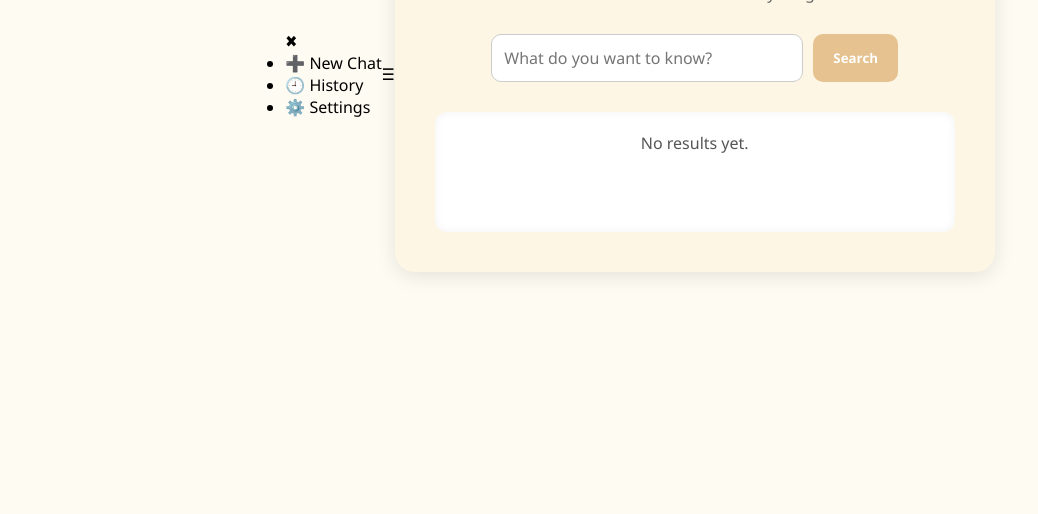
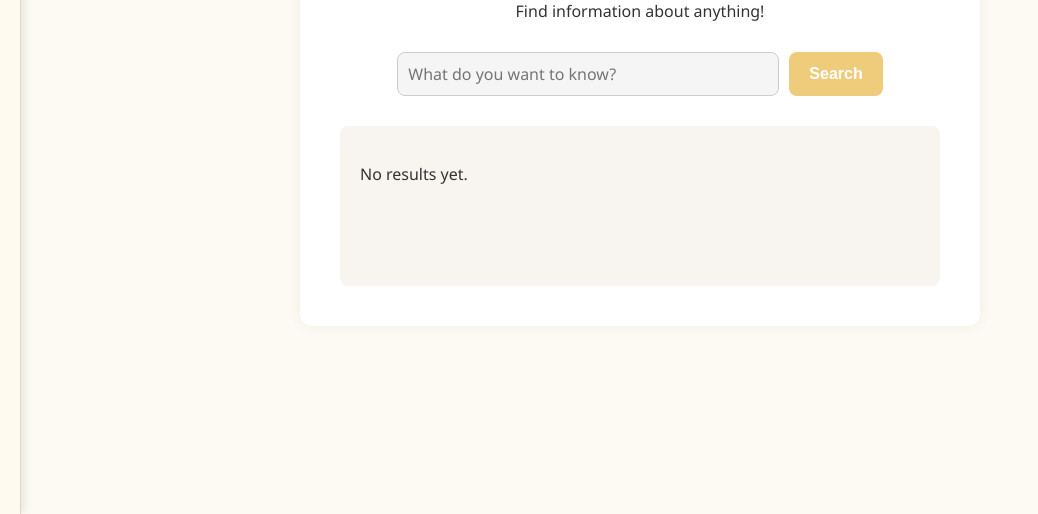
Before and after one commit to Chinmay-Anmulwar/Research-agent, a plain HTML site: page index.html in a window 1280 px wide. Shown: the part 326-840 px from the top of the page, without its empty margins (0-1038 px from the left). Before the commit the page ends 800 px from the top, so only its background shows below. Drawn offline with Linux system fonts and the light colour scheme.

Commit message:
Update style.css

```diff
--- a/style.css
+++ b/style.css
@@ -1,46 +1,34 @@
-/* Cream White Theme */
-:root {
-  --cream-white: #fefbf3;
-  --light-cream: #fdf6e4;
-  --text-color: #333;
-  --button-color: #e5c28f;
-  --button-hover: #d9af73;
-}
-
-* {
+body {
+  font-family: 'Segoe UI', sans-serif;
   margin: 0;
-  padding: 0;
-  box-sizing: border-box;
-  font-family: 'Segoe UI', Tahoma, Geneva, Verdana, sans-serif;
-}
-
-body {
-  background-color: var(--cream-white);
+  background-color: #fdfaf4;
+  color: #333;
   display: flex;
   justify-content: center;
   align-items: center;
   min-height: 100vh;
+  padding: 20px;
 }
 
 .container {
-  background-color: var(--light-cream);
+  background-color: #fff;
   padding: 40px;
-  border-radius: 20px;
-  box-shadow: 0 4px 20px rgba(0, 0, 0, 0.1);
+  border-radius: 12px;
+  box-shadow: 0 0 15px rgba(0, 0, 0, 0.05);
   text-align: center;
   width: 90%;
   max-width: 600px;
 }
 
 h1 {
-  font-size: 2.5rem;
-  color: var(--text-color);
+  font-size: 2.5em;
+  color: #333;
   margin-bottom: 10px;
 }
 
 .subtitle {
-  color: #666;
-  font-size: 1rem;
+  color: #333;
+  font-size: 1em;
   margin-bottom: 30px;
 }
 
@@ -53,35 +41,134 @@ h1 {
 }
 
 .search-box input {
-  padding: 12px;
+  padding: 10px;
   width: 60%;
   min-width: 200px;
   border: 1px solid #ccc;
-  border-radius: 10px;
+  border-radius: 8px;
   outline: none;
-  font-size: 1rem;
+  font-size: 1em;
+  font-family: 'Segoe UI', sans-serif;
+  background-color: #f5f5f5;
+}
+
+.search-box input:focus {
+  border-color: #eecc7c;
 }
 
 .search-box button {
   padding: 12px 20px;
-  background-color: var(--button-color);
+  background-color: #eecc7c;
   border: none;
-  border-radius: 10px;
-  color: white;
+  border-radius: 8px;
+  color: #fff;
   font-weight: bold;
   cursor: pointer;
-  transition: background 0.3s ease;
+  font-size: 1em;
+  transition: background-color 0.3s ease;
 }
 
 .search-box button:hover {
-  background-color: var(--button-hover);
+  background-color: #eecc7c;
 }
 
 .results-box {
-  background-color: #fff;
+  background-color: #f8f5f0;
   padding: 20px;
-  border-radius: 12px;
-  box-shadow: inset 0 0 10px rgba(0, 0, 0, 0.05);
+  border-radius: 8px;
   min-height: 120px;
-  color: #555;
+  color: #333;
+  text-align: left;
+  line-height: 1.6;
 }
+
+/* Responsive design */
+@media (max-width: 768px) {
+  .container {
+    padding: 25px;
+  }
+
+  h1 {
+    font-size: 2em;
+  }
+
+  .search-box {
+    flex-direction: column;
+    align-items: center;
+  }
+
+  .search-box input {
+    width: 100%;
+    margin-bottom: 10px;
+  }
+
+  .search-box button {
+    width: 100%;
+  }
+}
+/* Menu Toggle Icon */
+.menu-toggle {
+  position: fixed;
+  top: 30px;
+  left: 30px;
+  font-size: 26px;
+  cursor: pointer;
+  z-index: 1001;
+  background-color: #fffaf0;
+  padding: 8px 12px;
+  border-radius: 8px;
+  box-shadow: 0 2px 5px rgba(0,0,0,0.1);
+  border: 1px solid #e4dac9;
+}
+
+/* Sidebar */
+.sidebar {
+  position: fixed;
+  top: 0;
+  left: -260px;
+  width: 240px;
+  height: 100%;
+  background-color: #fffaf0;
+  box-shadow: 2px 0 10px rgba(0,0,0,0.1);
+  padding: 20px;
+  transition: left 0.3s ease;
+  z-index: 1000;
+  border-right: 1px solid #e0d6c2;
+}
+
+.sidebar.active {
+  left: 0;
+}
+
+.sidebar-header {
+  display: flex;
+  justify-content: flex-end;
+}
+
+.close-btn {
+  font-size: 22px;
+  cursor: pointer;
+  background-color: #f5e9d5;
+  padding: 4px 8px;
+  border-radius: 6px;
+}
+
+.sidebar-menu {
+  list-style: none;
+  margin-top: 30px;
+  padding-left: 0;
+}
+
+.sidebar-menu li {
+  padding: 12px 10px;
+  margin-bottom: 8px;
+  background-color: #fdf7ea;
+  border-radius: 6px;
+  font-size: 1rem;
+  cursor: pointer;
+  transition: background 0.3s;
+}
+
+.sidebar-menu li:hover {
+  background-color: #f2e3c8;
+}
```
